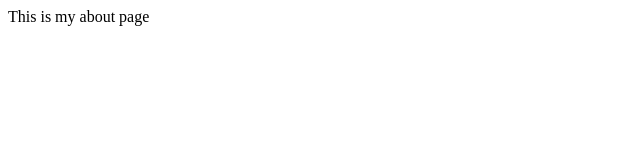
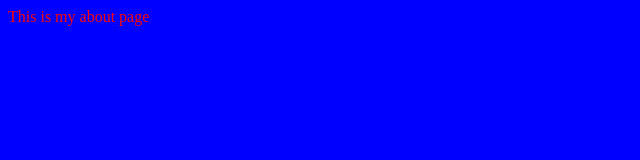
Before and after one commit to ilyanaDev/up-and-down-the-years, a plain HTML site: page about.html in a window 1280 px wide. Shown: the whole page, without its empty margins (0-640 px from the left). Drawn offline with Linux system fonts and the light colour scheme.

Commit message:
css applied

```diff
--- a/about.html
+++ b/about.html
@@ -1,5 +1,8 @@
 <!DOCTYPE html>
 <html>
+    <head>
+        <link rel="stylesheet" href="style.css">
+      </head>
     <body>
         <!-- This page will give an overview of the donauschwaben
         and a more detailed overview of the project itself-->
```
Also changed, not shown: actors.html (+3 -0 lines), contact.html (+3 -0 lines), director.html (+3 -0 lines), index.html (+3 -0 lines), interviewees.html (+3 -0 lines), resources.html (+3 -0 lines), thankyou.html (+3 -0 lines).
